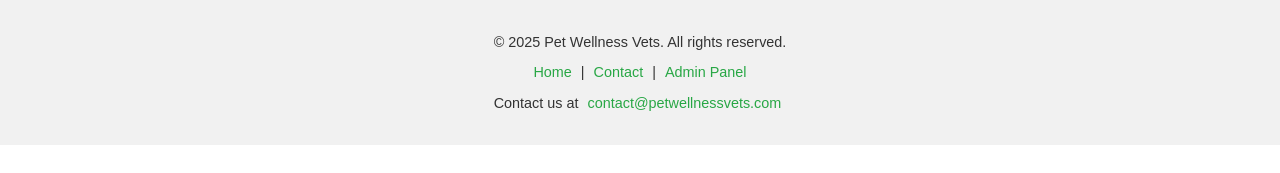
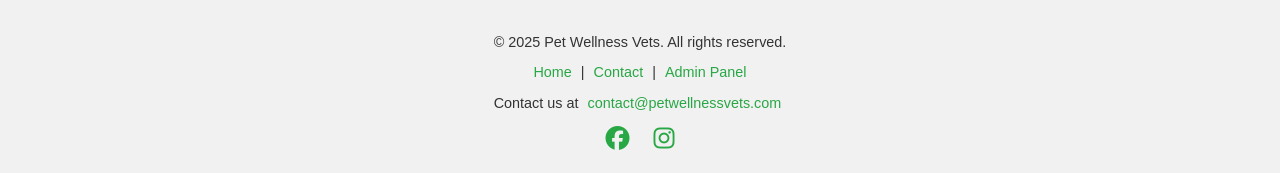
Before and after one commit to valkon30493/PetWellnessWeb, a Django app: template clinic/templates/clinic/home.html in a window 1280 px wide. Shown: the part 1171-1344 px from the top of the page. Before the commit the page ends 1316 px from the top, so only its background shows below. Run offline with Django 5.2, Linux system fonts and the light colour scheme; the template is opened without the code that fills it, so the values that code supplies are empty; parts of the project's set-up code (start-up, migrations or seed data) failed here and were passed over.

Commit message:
Added Font Awesome for social icons and updated styles

```diff
--- a/clinic/templates/clinic/home.html
+++ b/clinic/templates/clinic/home.html
@@ -17,7 +17,12 @@
     <!-- Twitter Card -->
     <meta name="twitter:card" content="summary_large_image">
 
+    <!-- Font Awesome for social icons -->
+    <link rel="stylesheet" href="https://cdnjs.cloudflare.com/ajax/libs/font-awesome/6.5.0/css/all.min.css" integrity="sha512-yH2c2Fq6eFbwK9kqG++7rzw4nx3VUpghhwSzqC/vI65H+SKDyIH5ZYkgUVa1mAt9JozbcvX1V+VjpB0bT3z3YQ==" crossorigin="anonymous" referrerpolicy="no-referrer" />
+
+    <!-- Your custom styles -->
     <link rel="stylesheet" href="{% static 'css/style.css' %}">
+
     <link rel="icon" type="image/png" href="{% static 'images/logo.png' %}">
 </head>
 <body>
@@ -76,8 +81,16 @@
                 <a href="/contact/" class="footer-link">Contact</a> |
                 <a href="/admin/" class="footer-link">Admin Panel</a>
             </p>
-            <p>Contact us at <a href="mailto:contact@petwellnessvets.com" class="footer-link">contact@petwellnessvets.com</a></p>
+            <p>
+                Contact us at <a href="mailto:contact@petwellnessvets.com" class="footer-link">contact@petwellnessvets.com</a>
+            </p>
+
+            <div class="social-icons">
+                <a href="https://www.facebook.com/profile.php?id=61576776178034" target="_blank"><i class="fab fa-facebook"></i></a>
+                <a href="https://www.instagram.com/petwellnessvets" target="_blank"><i class="fab fa-instagram"></i></a>
+            </div>
         </footer>
+
 
     </div>
 </body>
--- a/static/css/style.css
+++ b/static/css/style.css
@@ -245,3 +245,19 @@ html, body {
         font-size: 1.5rem;
     }
 }
+
+.social-icons {
+    margin-top: 10px;
+}
+
+.social-icons a {
+    color: #28a745;
+    font-size: 24px;
+    margin: 0 10px;
+    text-decoration: none;
+    transition: color 0.3s ease;
+}
+
+.social-icons a:hover {
+    color: #1d7b37;
+}
```
